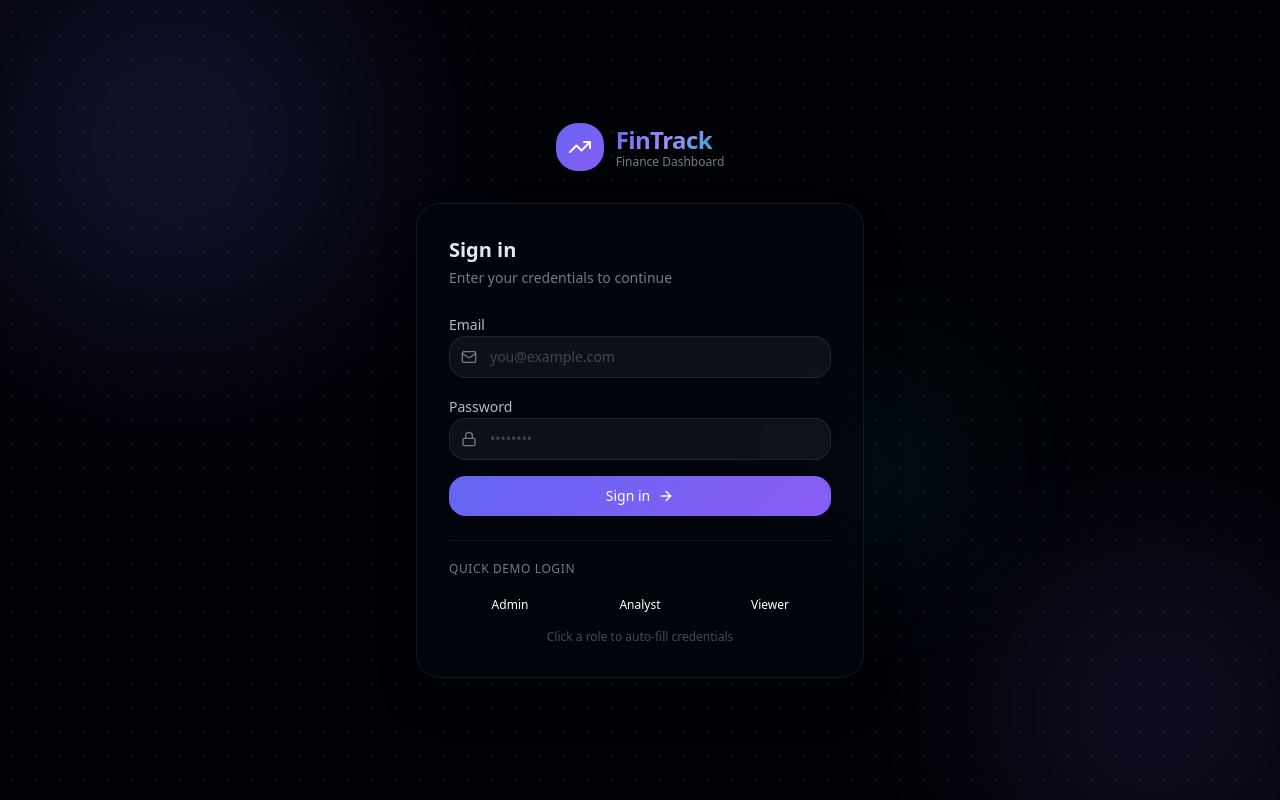
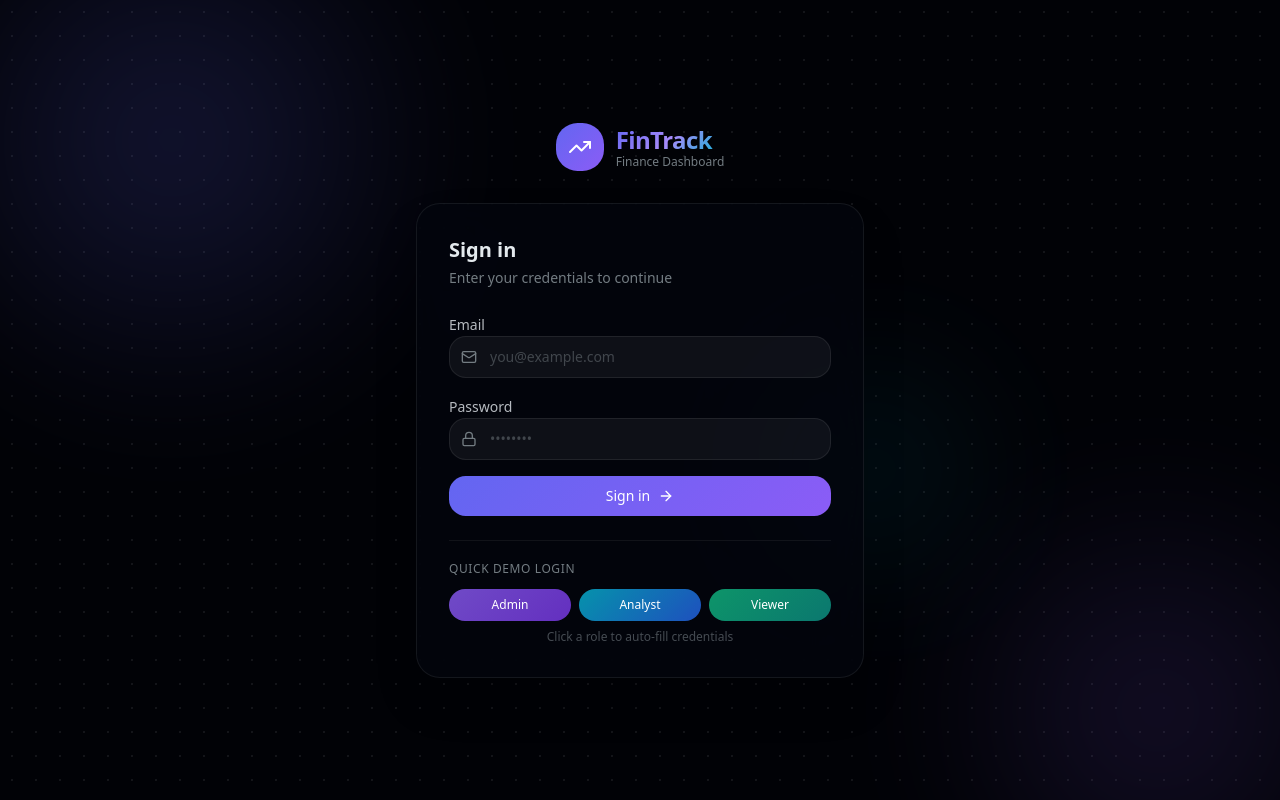
Before and after one commit to tanmay0996/fintrack, a React (Vite) app in the folder frontend/: page /login in a window 1280 px wide. Built offline with nearby package versions, Linux system fonts and the light colour scheme; no server answers.

Commit message:
Fix demo credential pills rendering black due to Tailwind class names used as CSS gradient values

```diff
--- a/frontend/src/components/LoginPage.jsx
+++ b/frontend/src/components/LoginPage.jsx
@@ -14,9 +14,9 @@ const loginSchema = z.object({
 });
 
 const DEMO_CREDENTIALS = [
-  { role: "Admin", email: "admin@fintrack.com", password: "Admin@123", color: "from-violet-500 to-purple-600" },
-  { role: "Analyst", email: "analyst@fintrack.com", password: "Analyst@123", color: "from-cyan-500 to-blue-600" },
-  { role: "Viewer", email: "viewer@fintrack.com", password: "Viewer@123", color: "from-emerald-500 to-teal-600" },
+  { role: "Admin",   email: "admin@fintrack.com",   password: "Admin@123",   gradient: "linear-gradient(135deg, #8b5cf6, #7c3aed)" },
+  { role: "Analyst", email: "analyst@fintrack.com", password: "Analyst@123", gradient: "linear-gradient(135deg, #06b6d4, #2563eb)" },
+  { role: "Viewer",  email: "viewer@fintrack.com",  password: "Viewer@123",  gradient: "linear-gradient(135deg, #10b981, #0d9488)" },
 ];
 
 const LoginPage = () => {
@@ -214,7 +214,7 @@ const LoginPage = () => {
                 >
                   <span
                     className="absolute inset-0 opacity-80 group-hover:opacity-100 transition-opacity"
-                    style={{ background: `linear-gradient(135deg, ${cred.color.replace("from-", "").replace(" to-", ", ")})` }}
+                    style={{ background: cred.gradient }}
                   />
                   <span className="relative">{cred.role}</span>
                 </motion.button>
```
